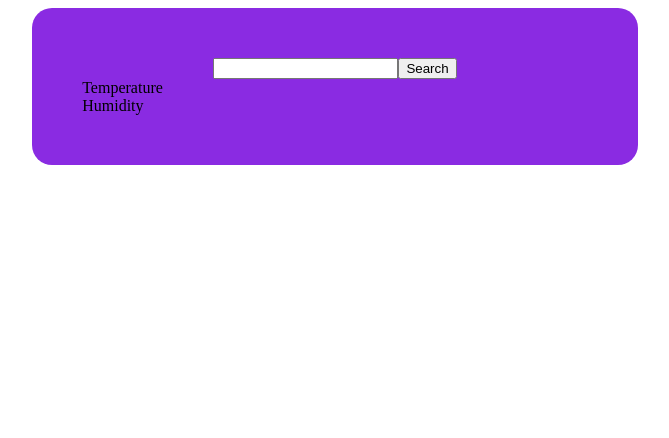
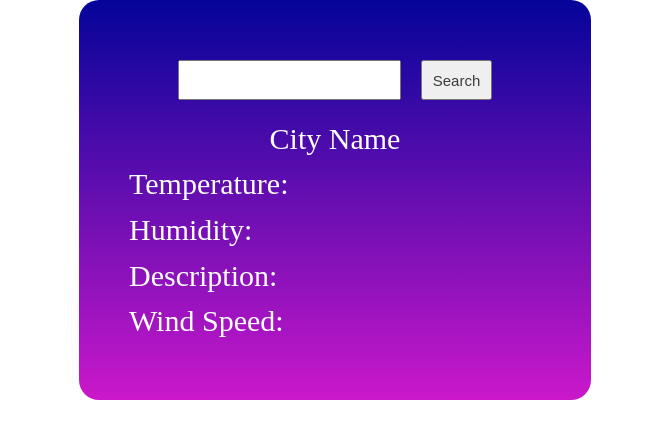
Before and after one commit to KoliosMarios/Weather-Forecast, a plain HTML site: page index.html in a window 1280 px wide. Shown: the whole page, without its empty margins (305-974 px from the left). Drawn offline with Linux system fonts and the light colour scheme.

Commit message:
prototype app

```diff
--- a/index.html
+++ b/index.html
@@ -12,13 +12,17 @@
         <div class="main">
             <div class="search">
                 <input type="text" id="search-bar">
-                <button id="submit-Btn" onclick="searchWeather()">Search</button>
+                <button id="submit-btn" onclick="searchWeather()">Search</button>
             </div>
-            <div id="name"></div>
-            <div id="temp-lab">Temperature</div>
+            <div id="name">City Name</div>
+            <div id="temp-lab">Temperature:</div>
             <div id="temp"></div>
-            <div id="hum-lab">Humidity</div>
+            <div id="hum-lab">Humidity:</div>
             <div id="hum"></div>
+            <div id="description-lab">Description:</div>
+            <div id="description"></div>
+            <div id="Wind-lab">Wind Speed:</div>
+            <div id="wind"></div>
         </div>
     </div>
     <script src="./main.js"></script>
--- a/main.js
+++ b/main.js
@@ -1,21 +1,28 @@
 let name_tag = document.getElementById('name');
 let temp_tag = document.getElementById('temp');
 let hum_tag = document.getElementById('hum');
+let desc_tag = document.getElementById('description');
+let wind_tag = document.getElementById('wind')
 
 function getWeather(place) {
 fetch(
-  `https://api.openweathermap.org/data/2.5/weather?q=${place}&appid=b549b607455b591a17e32c2bd49190a9`
+  `https://api.openweathermap.org/data/2.5/weather?q=${place}&appid=5f900933497012032744a2cbfc9d37c8`
 )
   .then(function (response) {
     return response.json();
   })
   .then(function (data) {
     const name = data.name;
+    const country = data.sys.country;
     const temp = Math.floor(data.main.temp) - 273;
     const humidity = data.main.humidity;
-    name_tag.innerHTML = `${name}`;
+    const description = data.weather[0].description;
+    const wind = Math.floor(data.wind.speed*3.6);
+    name_tag.innerHTML = `${name}, ${country}`;
     temp_tag.innerHTML = `${temp}°C`;
     hum_tag.innerHTML = `${humidity}%`;
+    desc_tag.innerHTML = `${description}`;
+    wind_tag.innerHTML = `${wind} km/h`;
   })
   .catch((error) => {
       alert('ERROR!')
@@ -25,4 +32,5 @@ fetch(
 function searchWeather() {
     const place = document.getElementById("search-bar").value;
     getWeather(place);
+    document.getElementById('search-bar').value = '';
 }
--- a/style.css
+++ b/style.css
@@ -1,3 +1,11 @@
+* {
+    padding: 0;
+    margin: 0;
+    box-sizing: border-box;
+    font-size: 30px;
+    color: white;
+}
+
 .container {
     display: flex;
     align-items: center;
@@ -6,9 +14,10 @@
 
 .main {
     width: 40%;
+    height: 400px;
     padding: 50px;
     border-radius: 20px;
-    background-color: blueviolet;
+    background-image: linear-gradient(rgb(4, 4, 153), rgb(202, 24, 202));
     display: grid;
     grid-template:
     "a a"
@@ -22,6 +31,22 @@
     display: flex;
     justify-content: center;
     grid-area: a;
+}
+
+#search-bar {
+    height: 40px;
+    margin: 10px;
+    padding: 10px;
+    font-size: 15px;
+    color: rgb(59, 59, 59);
+}
+
+#submit-btn {
+    height: 40px;
+    margin: 10px;
+    font-size: 15px;
+    padding: 10px;
+    color: rgb(59, 59, 59);
 }
 
 #name{
```
